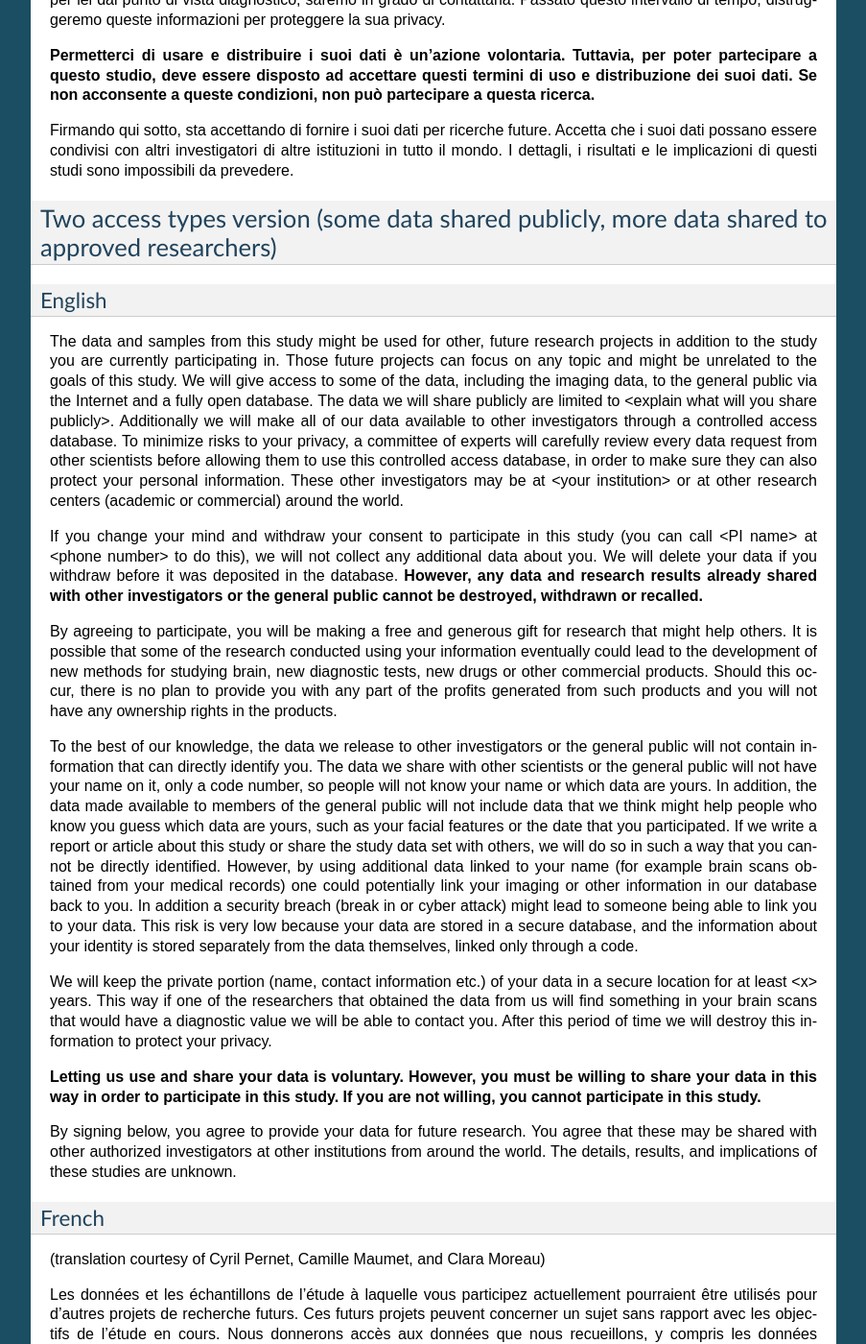
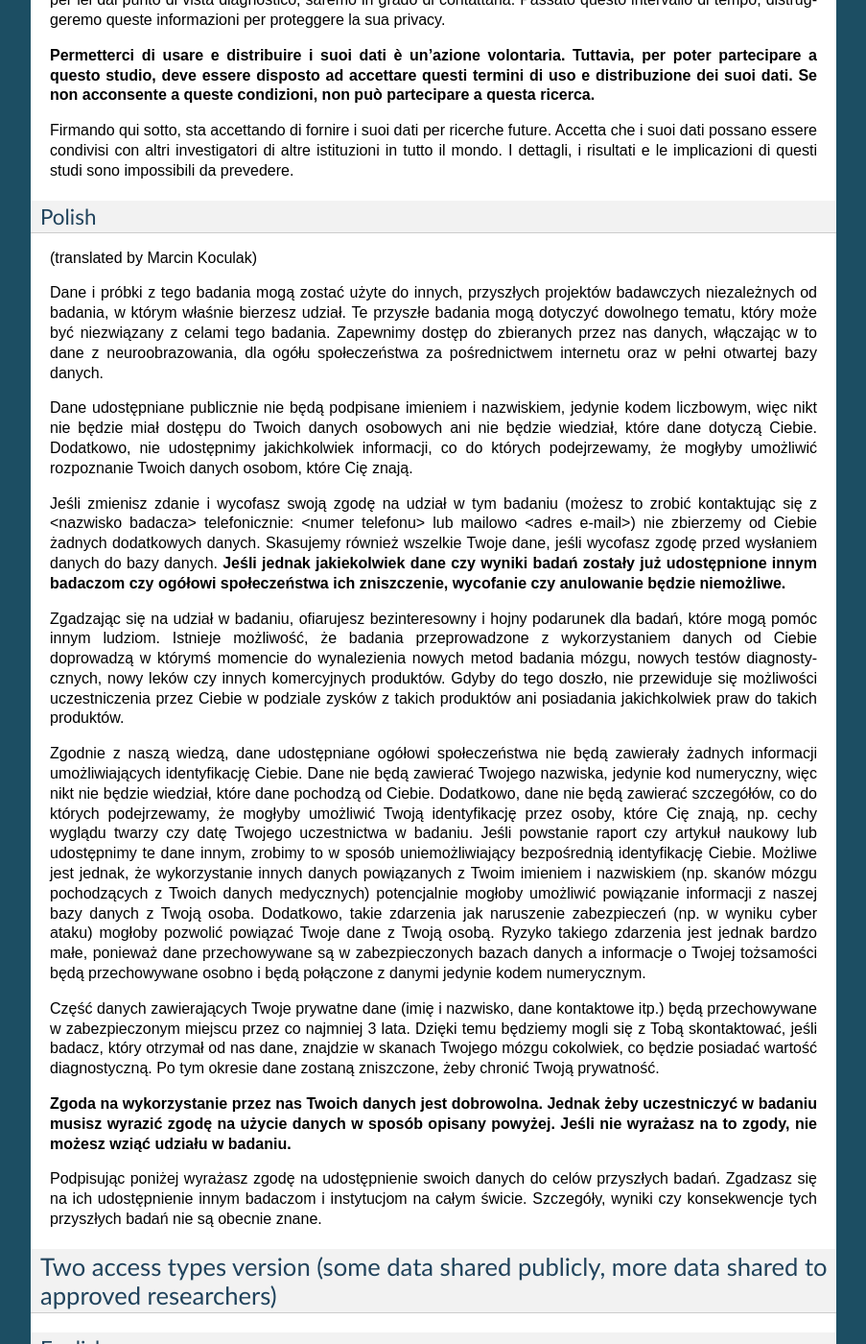
Before and after one commit to con/open-brain-consent, a Sphinx documentation site: the page built from docs/source/ultimate.rst, in a window 1280 px wide and 1400 px high, scrolled down 5452 px. Shown: the whole window at 96% size, without its empty margins (198-1101 px from the left). Built offline with Sphinx 7.4.7, drawn with Linux system fonts in a browser that asks for light colours.

Commit message:
add Polish version of the ultimate consent

```diff
--- a/docs/source/ultimate.rst
+++ b/docs/source/ultimate.rst
@@ -125,6 +125,25 @@ Conserveremo i suoi dati sensibili (nome e cognome, informazioni per contattarla
 
 Firmando qui sotto, sta accettando di fornire i suoi dati per ricerche future. Accetta che i suoi dati possano essere condivisi con altri investigatori di altre istituzioni in tutto il mondo. I dettagli, i risultati e le implicazioni di questi studi sono impossibili da prevedere.
 
+Polish
+~~~~~~
+(translated by Marcin Koculak)
+
+Dane i próbki z tego badania mogą zostać użyte do innych, przyszłych projektów badawczych niezależnych od badania, w którym właśnie bierzesz udział. Te przyszłe badania mogą dotyczyć dowolnego tematu, który może być niezwiązany z celami tego badania. Zapewnimy dostęp do zbieranych przez nas danych, włączając w to dane z neuroobrazowania, dla ogółu społeczeństwa za pośrednictwem internetu oraz w pełni otwartej bazy danych.
+
+Dane udostępniane publicznie nie będą podpisane imieniem i nazwiskiem, jedynie kodem liczbowym, więc nikt nie będzie miał dostępu do Twoich danych osobowych ani nie będzie wiedział, które dane dotyczą Ciebie. Dodatkowo, nie udostępnimy jakichkolwiek informacji, co do których podejrzewamy, że mogłyby umożliwić rozpoznanie Twoich danych osobom, które Cię znają.
+
+Jeśli zmienisz zdanie i wycofasz swoją zgodę na udział w tym badaniu (możesz to zrobić kontaktując się z <nazwisko badacza> telefonicznie: <numer telefonu> lub mailowo <adres e-mail>) nie zbierzemy od Ciebie żadnych dodatkowych danych. Skasujemy również wszelkie Twoje dane, jeśli wycofasz zgodę przed wysłaniem danych do bazy danych. **Jeśli jednak jakiekolwiek dane czy wyniki badań zostały już udostępnione innym badaczom czy ogółowi społeczeństwa ich zniszczenie, wycofanie czy anulowanie będzie niemożliwe.**
+
+Zgadzając się na udział w badaniu, ofiarujesz bezinteresowny i hojny podarunek dla badań, które mogą pomóc innym ludziom. Istnieje możliwość, że badania przeprowadzone z wykorzystaniem danych od Ciebie doprowadzą w którymś momencie do wynalezienia nowych metod badania mózgu, nowych testów diagnostycznych, nowy leków czy innych komercyjnych produktów. Gdyby do tego doszło, nie przewiduje się możliwości uczestniczenia przez Ciebie w podziale zysków z takich produktów ani posiadania jakichkolwiek praw do takich produktów.
+
+Zgodnie z naszą wiedzą, dane udostępniane ogółowi społeczeństwa nie będą zawierały żadnych informacji umożliwiających identyfikację Ciebie. Dane nie będą zawierać Twojego nazwiska, jedynie kod numeryczny, więc nikt nie będzie wiedział, które dane pochodzą od Ciebie. Dodatkowo, dane nie będą zawierać szczegółów, co do których podejrzewamy, że mogłyby umożliwić Twoją identyfikację przez osoby, które Cię znają, np. cechy wyglądu twarzy czy datę Twojego uczestnictwa w badaniu. Jeśli powstanie raport czy artykuł naukowy lub udostępnimy te dane innym, zrobimy to w sposób uniemożliwiający bezpośrednią identyfikację Ciebie. Możliwe jest jednak, że wykorzystanie innych danych powiązanych z Twoim imieniem i nazwiskiem (np. skanów mózgu pochodzących z Twoich danych medycznych) potencjalnie mogłoby umożliwić powiązanie informacji z naszej bazy danych z Twoją osoba. Dodatkowo, takie zdarzenia jak naruszenie zabezpieczeń (np. w wyniku cyber ataku) mogłoby pozwolić powiązać Twoje dane z Twoją osobą. Ryzyko takiego zdarzenia jest jednak bardzo małe, ponieważ dane przechowywane są w zabezpieczonych bazach danych a informacje o Twojej tożsamości będą przechowywane osobno i będą połączone z danymi jedynie kodem numerycznym.
+
+Część danych zawierających Twoje prywatne dane (imię i nazwisko, dane kontaktowe itp.) będą przechowywane w zabezpieczonym miejscu przez co najmniej 3 lata. Dzięki temu będziemy mogli się z Tobą skontaktować, jeśli badacz, który otrzymał od nas dane, znajdzie w skanach Twojego mózgu cokolwiek, co będzie posiadać wartość diagnostyczną. Po tym okresie dane zostaną zniszczone, żeby chronić Twoją prywatność.
+
+**Zgoda na wykorzystanie przez nas Twoich danych jest dobrowolna. Jednak żeby uczestniczyć w badaniu musisz wyrazić zgodę na użycie danych w sposób opisany powyżej. Jeśli nie wyrażasz na to zgody, nie możesz wziąć udziału w badaniu.**
+
+Podpisując poniżej wyrażasz zgodę na udostępnienie swoich danych do celów przyszłych badań. Zgadzasz się na ich udostępnienie innym badaczom i instytucjom na całym świcie. Szczegóły, wyniki czy konsekwencje tych przyszłych badań nie są obecnie znane.
 
 Two access types version (some data shared publicly, more data shared to approved researchers)
 ----------------------------------------------------------------------------------------------
```
